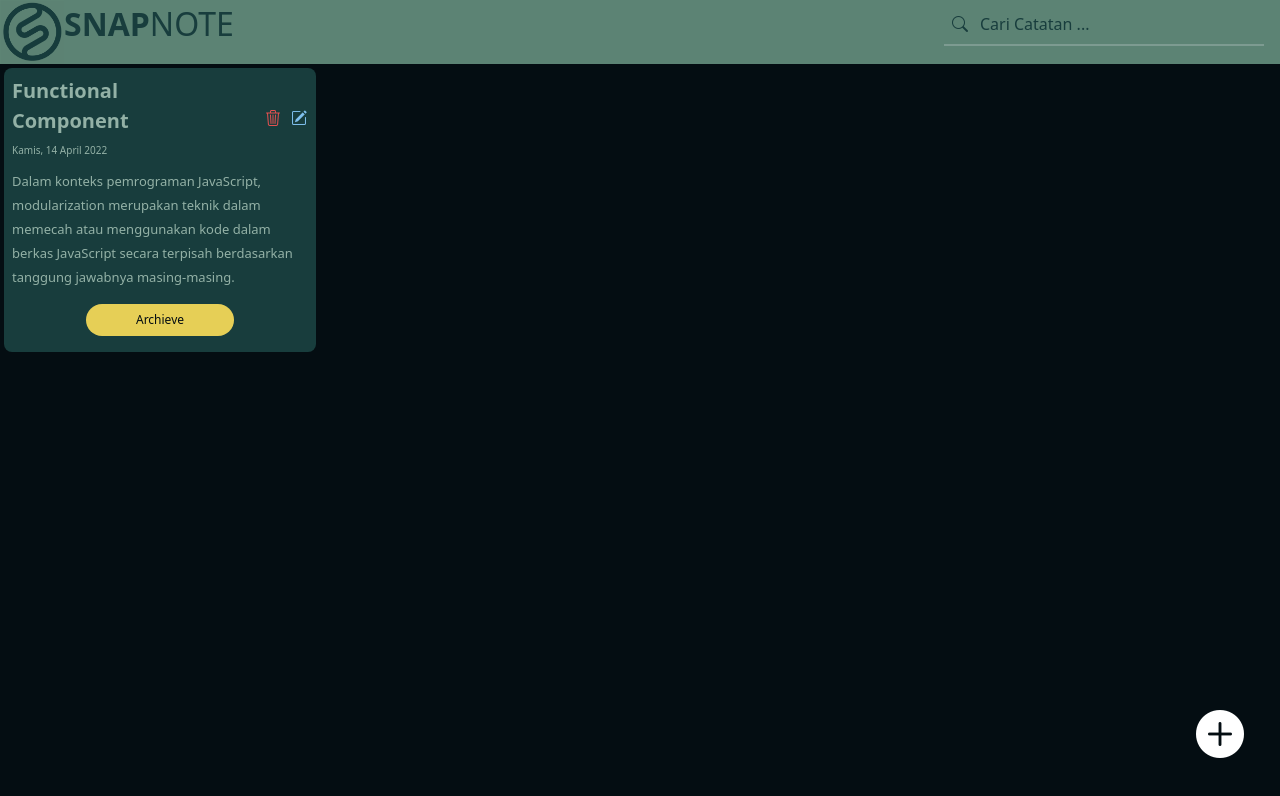
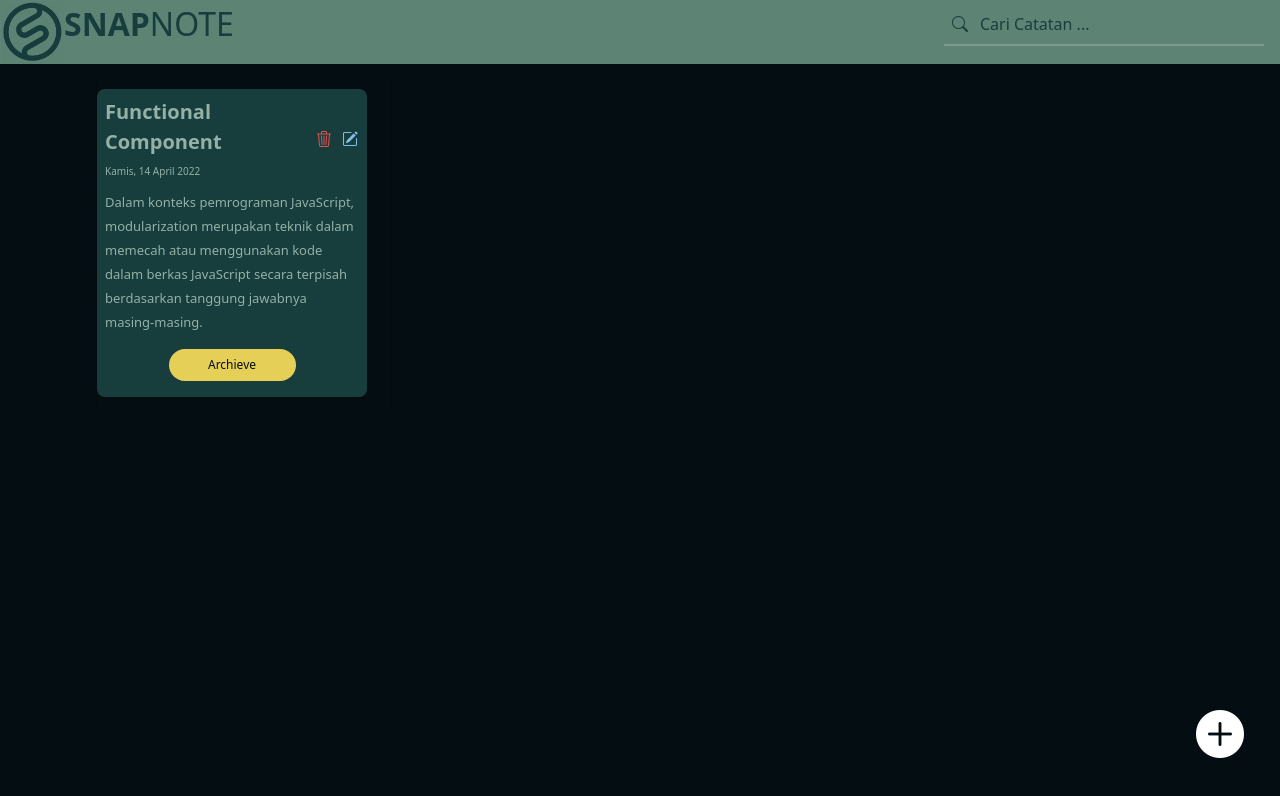
Before and after one commit to riskaamelia-wd/NotesApp, a React (Vite) app: page / in a window 1280 px wide. Shown: the top 796 px of the page. Built offline with nearby package versions, Linux system fonts and the light colour scheme.

Commit message:
add: horizontal scrolling component

```diff
--- a/src/App.css
+++ b/src/App.css
@@ -64,6 +64,31 @@
 .btnForm:hover{
   color: var(--warning) !important;
 }
+
+/* .scrolling-wrapper {
+  overflow-x: scroll;
+  overflow-y: hidden;
+  white-space: nowrap;
+
+  .card {
+    display: inline-block;
+  }
+} */
+
+.scrolling-wrapper {
+  display: flex;
+  flex-wrap: nowrap;
+  overflow-x: auto;
+
+  .card {
+    flex: 0 0 auto;
+    background-color: var(--dark);
+  }
+}
+.scrolling-wrapper::-webkit-scrollbar {
+  display: none;
+}
+
 /* .logo {
   height: 6em;
   padding: 1.5em;
--- a/src/App.jsx
+++ b/src/App.jsx
@@ -9,6 +9,7 @@ import 'bootstrap-icons/font/bootstrap-icons.css'
 import Navbar from './component/Navbar'
 import Card from './element/Card'
 import ModalForm from './component/ModalForm'
+import HorizontalScroll from './component/HorizontalScroll'
 
 function App() {
   const [count, setCount] = useState(0)
@@ -16,21 +17,7 @@ function App() {
   return (
     <div style={{backgroundColor:'var(--dark)'}} className='min-vh-100'>
       <Navbar/>
-      <div className='col-lg-3 col-md-4 col-6'>
-        <Card
-          note={'Dalam konteks pemrograman JavaScript, modularization merupakan teknik dalam memecah atau menggunakan kode dalam berkas JavaScript secara terpisah berdasarkan tanggung jawabnya masing-masing.'}
-          title={'Functional Component'}
-          date={'Kamis, 14 April 2022'}
-          textBtn={'Archieve'}
-          // styleBtn={{backgroundColor:'var(--warning)', color:'var(--dark)'}}
-          classNameBtn={'btnNote col-12 rounded-4'}
-          styleEdit={{color:'var(--info-light)'}}
-          styleDiv={{
-            color:'var(--light',
-            backgroundColor:'var(--primary)'
-          }}
-          />
-      </div>
+      <HorizontalScroll/>
           <ModalForm
             number={50}
           />
--- /dev/null
+++ b/src/component/HorizontalScroll.jsx
@@ -0,0 +1,26 @@
+import Card from "../element/Card"
+
+const HorizontalScroll = ({title}) =>{
+    return(
+        <div className="ms-5 ps-5">
+            <h3 style={{color:'var(--light)'}}>{title}</h3>
+            <div className="scrolling-wrapper">
+                <div className="card col-lg-3 col-md-4 col-6">
+                    <Card
+                    note={'Dalam konteks pemrograman JavaScript, modularization merupakan teknik dalam memecah atau menggunakan kode dalam berkas JavaScript secara terpisah berdasarkan tanggung jawabnya masing-masing.'}
+                    title={'Functional Component'}
+                    date={'Kamis, 14 April 2022'}
+                    textBtn={'Archieve'}
+                    classNameBtn={'btnNote col-12 rounded-4'}
+                    styleEdit={{color:'var(--info-light)'}}
+                    styleDiv={{
+                        color:'var(--light',
+                        backgroundColor:'var(--primary)'
+                    }}
+                    />
+                </div>
+            </div>
+        </div>
+    )
+}
+export default HorizontalScroll
--- a/src/element/Card.jsx
+++ b/src/element/Card.jsx
@@ -4,7 +4,7 @@ const Card = ({title, date, note, styleEdit, styleDiv, styleBtn, classNameBtn, t
     return(
         <div
             style={styleDiv}
-            className="p-2 pb-3 m-1 rounded-3"
+            className="p-2 pb-3 ms-0 me-4 m-3 rounded-3"
         >
             <div className="d-flex flex-row justify-content-between mb-2" >
                 <div className="col-9" >
```
